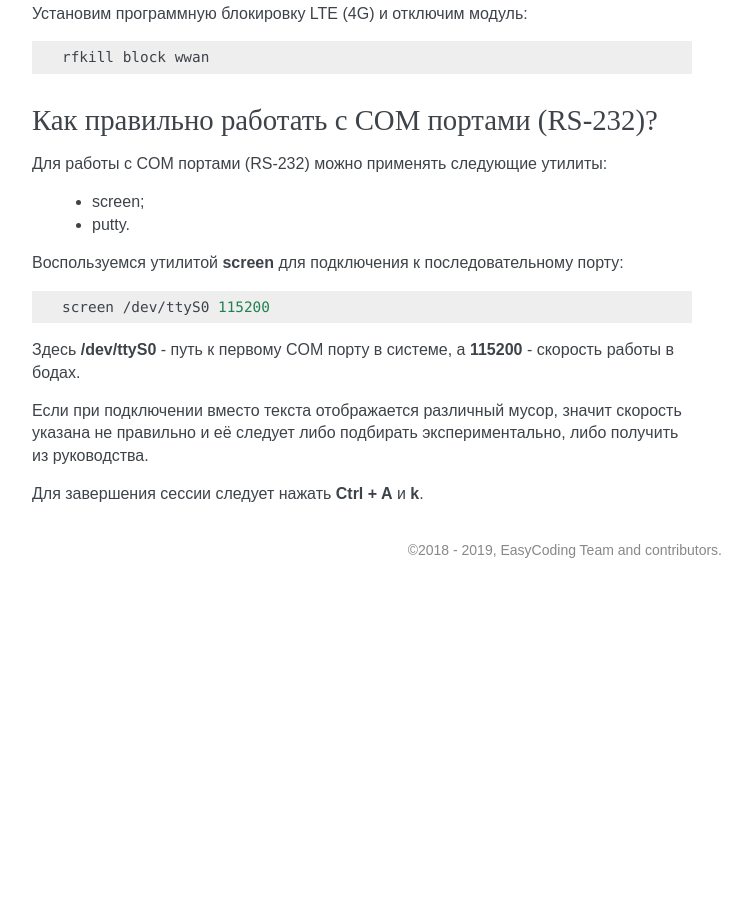
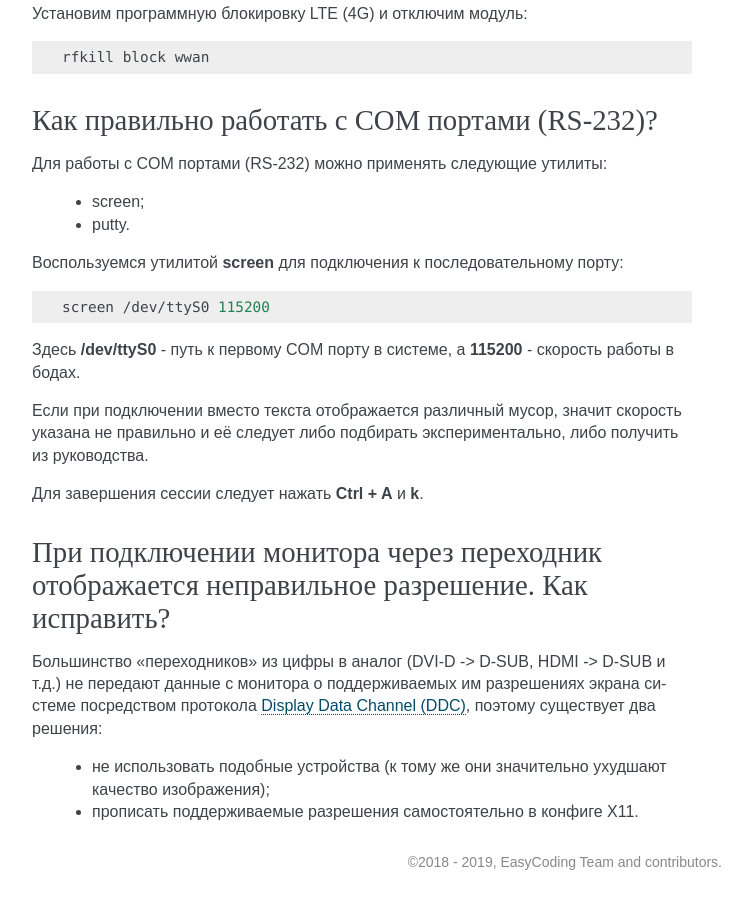
Before and after one commit to RussianFedora/FAQ, a Sphinx documentation site: the page built from source/hardware.rst, in a window 1280 px wide and 900 px high, scrolled down 3538 px. Shown: the whole window, without its empty margins (388-1137 px from the left). Built offline with Sphinx 7.4.7, drawn with Linux system fonts in a browser that asks for light colours; before the commit the page ends 4126 px from its top, so only the background shows below that; some of the changed text lies outside the part shown.

Commit message:
Added question about incorrect monitor resolutions on using DAC.

```diff
--- a/source/hardware.rst
+++ b/source/hardware.rst
@@ -222,3 +222,14 @@
 Если при подключении вместо текста отображается различный мусор, значит скорость указана не правильно и её следует либо подбирать экспериментально, либо получить из руководства.
 
 Для завершения сессии следует нажать **Ctrl + A** и **k**.
+
+.. index:: monitor, resolution, xorg, x11, dac, dhmi, d-sub, vga
+.. _dac-ddc:
+
+При подключении монитора через переходник отображается неправильное разрешение. Как исправить?
+==================================================================================================
+
+Большинство "переходников" из цифры в аналог (DVI-D -> D-SUB, HDMI -> D-SUB и т.д.) не передают данные с монитора о поддерживаемых им разрешениях экрана системе посредством протокола `Display Data Channel (DDC) <https://ru.wikipedia.org/wiki/Display_Data_Channel>`__, поэтому существует два решения:
+
+ * не использовать подобные устройства (к тому же они значительно ухудшают качество изображения);
+ * прописать поддерживаемые разрешения самостоятельно в конфиге X11.
```
